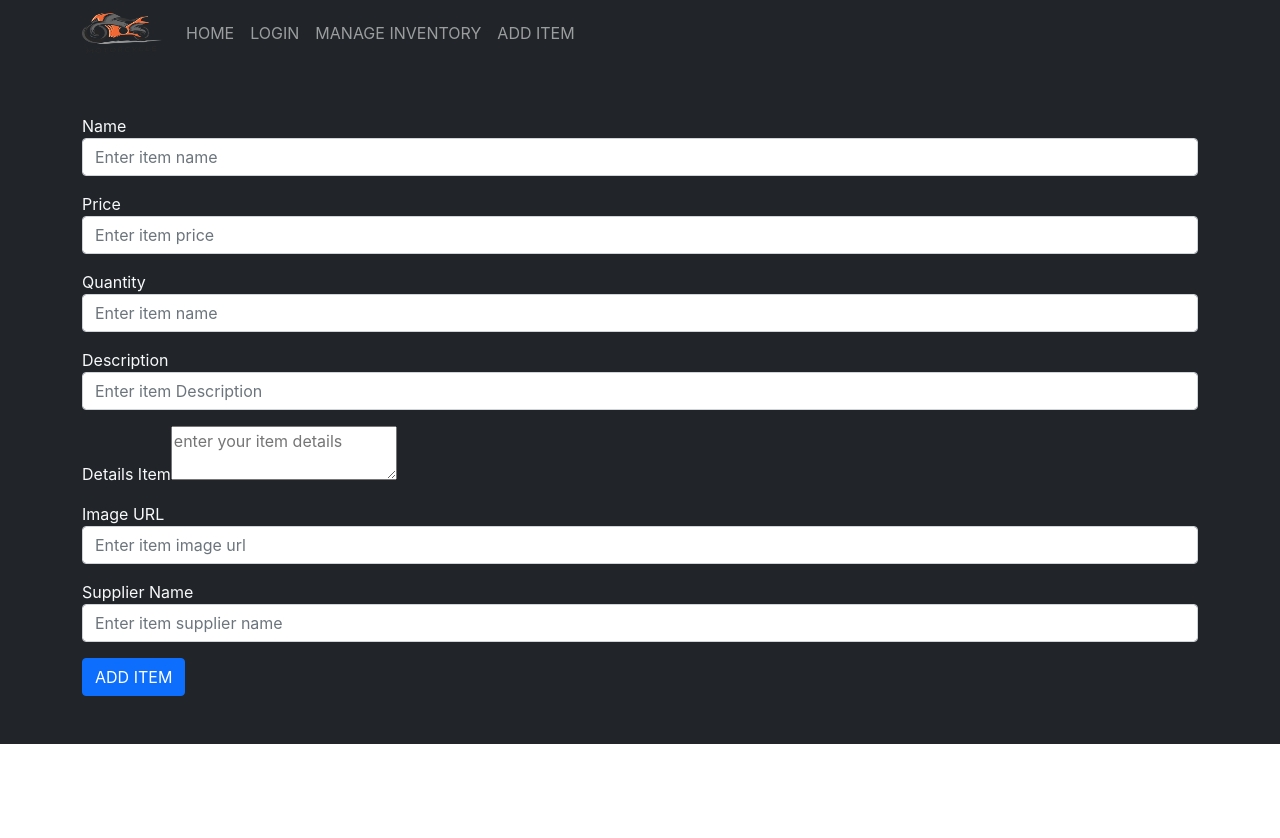
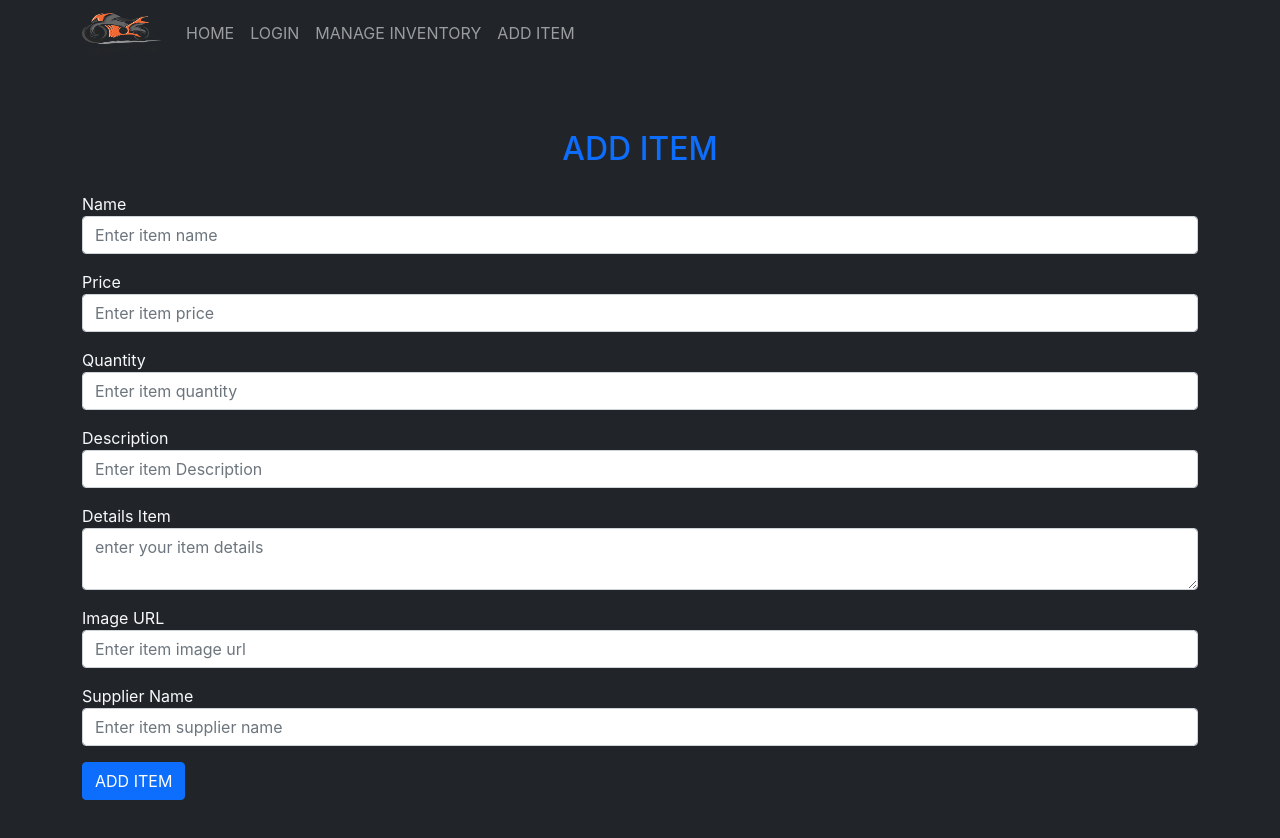
Before and after one commit to me-sajib/react-bike-wearhouse, a React (Create React App) app: page /addItem in a window 1280 px wide. Shown: the top 838 px of the page. Before the commit the page ends 800 px from the top, so only its background shows below. Built offline with nearby package versions, Linux system fonts and the light colour scheme.

Commit message:
some text add

```diff
--- a/src/Pages/AddItem/AddItem.js
+++ b/src/Pages/AddItem/AddItem.js
@@ -4,6 +4,7 @@ const AddItem = () => {
   return (
     <div className="bg-dark text-light py-5">
       <div className="container">
+        <h2 className="text-center text-primary py-3">ADD ITEM</h2>
         <form>
           <div className="form-group mb-3">
             <label htmlFor="nameInput">Name</label>
@@ -32,7 +33,7 @@ const AddItem = () => {
               className="form-control"
               id="quantityInput"
               name="quantity"
-              placeholder="Enter item name"
+              placeholder="Enter item quantity"
             />
           </div>
           <div className="form-group mb-3">
@@ -47,9 +48,11 @@ const AddItem = () => {
           </div>
           <div className="form-group mb-3">
             <label htmlFor="details">Details Item</label>
+
             <textarea
               name="details"
               id="details"
+              className="form-control"
               placeholder="enter your item details"
             ></textarea>
           </div>
```
